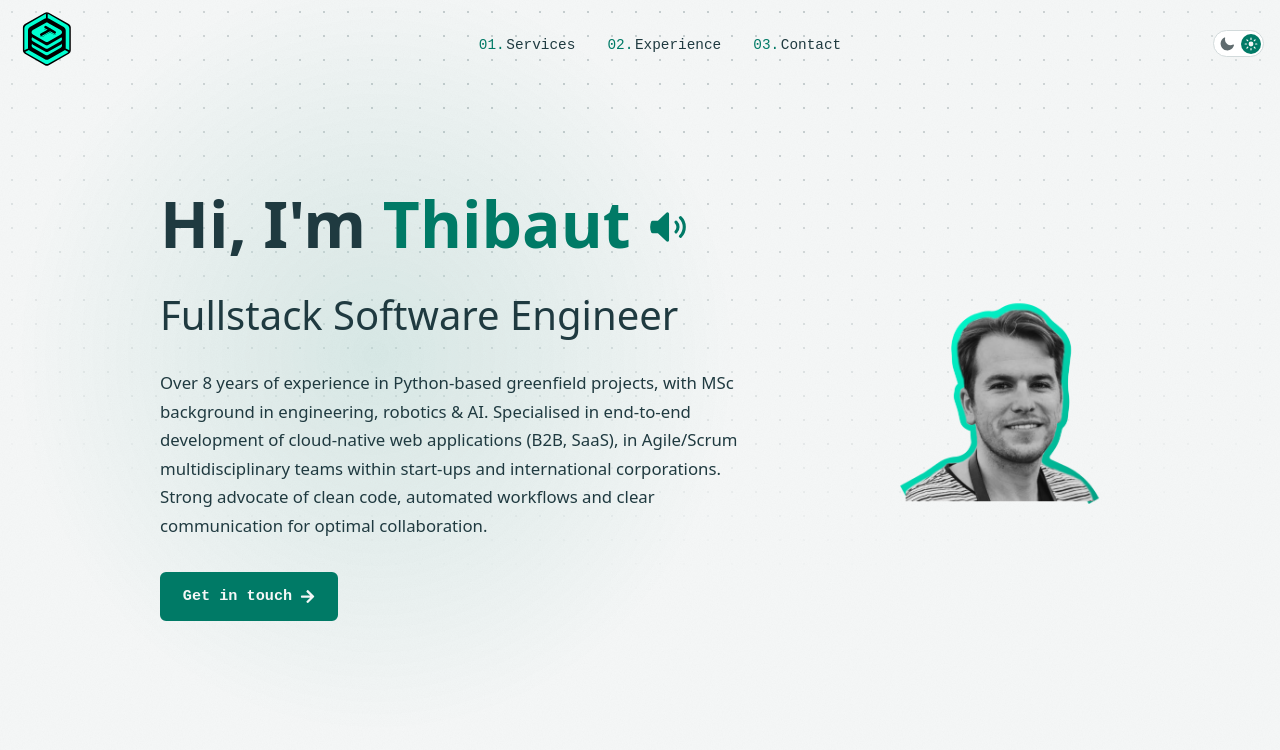
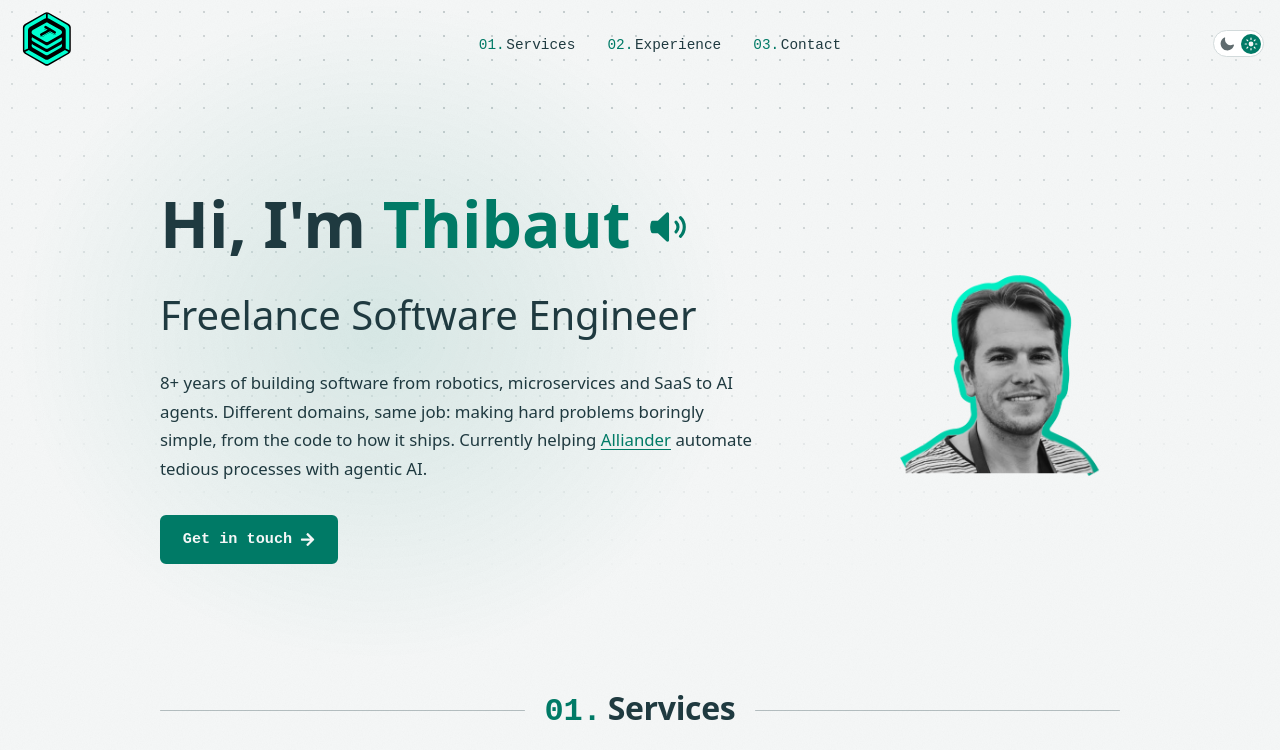
Before and after one commit to stacktful/website, a React (Vite) app: page / in a window 1280 px wide. Shown: the top 750 px of the page. Built offline with nearby package versions, Linux system fonts and the light colour scheme.

Commit message:
chore: updated Hero content

```diff
--- a/src/data/hero.jsx
+++ b/src/data/hero.jsx
@@ -1,19 +1,22 @@
 const startDate = new Date(2018, 5, 1);
-const role = "Fullstack Software Engineer";
+const role = "Freelance Software Engineer";
 
 function yearsSince(date) {
   const today = new Date();
   return Math.floor((today - date) / (1000 * 60 * 60 * 24 * 365));
 }
 
+const years = yearsSince(startDate);
+
 const summary = (
   <>
-    Over {yearsSince(startDate)} years of experience in Python-based
-    greenfield projects, with MSc background in engineering, robotics & AI.
-    Specialised in end-to-end development of cloud-native web applications (B2B,
-    SaaS), in Agile/Scrum multidisciplinary teams within start-ups and
-    international corporations. Strong advocate of clean code, automated
-    workflows and clear communication for optimal collaboration.
+    {years}+ years of building software from robotics, microservices and SaaS to AI agents.
+    Different domains, same job: making hard problems boringly simple, from the code to how it
+    ships. Currently helping{" "}
+    <a href="https://www.alliander.com/en" target="_blank" rel="noopener noreferrer">
+      Alliander
+    </a>{" "}
+    automate tedious processes with agentic AI.
   </>
 );
 
--- a/src/styles/Hero.css
+++ b/src/styles/Hero.css
@@ -46,6 +46,17 @@
     line-height: 1.7;
 }
 
+.hero-description a {
+    color: var(--primary-color);
+    text-decoration: underline;
+    text-decoration-thickness: 1px;
+    text-underline-offset: 3px;
+}
+
+.hero-description a:hover {
+    text-decoration-thickness: 2px;
+}
+
 .hero-image {
     flex-shrink: 0;
     width: var(--hero-image-size);
```
